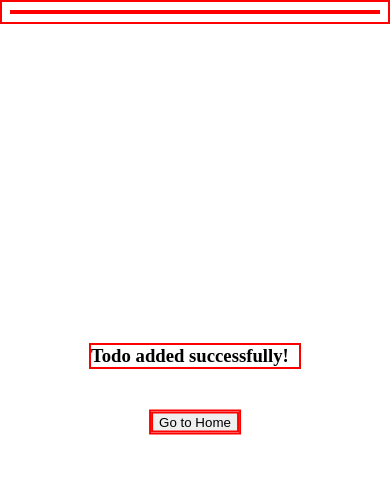
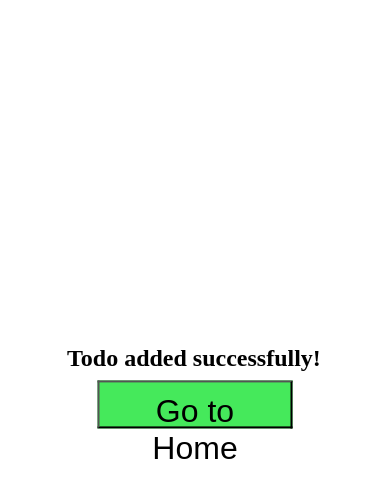
Before and after one commit to warathepj/python-todo, a Flask app: template templates/add.html in a window 390 px wide. Shown: the top 498 px of the page. Run offline with Flask 3, Linux system fonts and the light colour scheme; the template is opened without the code that fills it, so the values that code supplies are empty.

Commit message:
responsive

```diff
--- a/templates/add.html
+++ b/templates/add.html
@@ -1,24 +1,89 @@
+<!-- templates/add.html/ -->
 <!DOCTYPE html>
 <html lang="en">
+
 <head>
     <meta charset="UTF-8">
     <meta name="viewport" content="width=device-width, initial-scale=1.0">
     <title>Document</title>
 </head>
+
 <body>
-    <h3
-        style="
-            width: 13rem;
+    <h2 style="
+            width: 16rem;
+            margin-bottom: 4rem;
             position: absolute; top: 40%; left: 50%;
-            transform: translate(-50%, -50%);">Todo added successfully!
-    </h3>
-<a href="/" style="position: absolute; top: 50%; left: 50%; transform: translate(-50%, -50%);">
-       <button>Go to Home</button>
-   </a>
-   <style>
-    * {
-        border: 2px solid red;
+            transform: translate(-50%, -50%);
+        "
+    >
+        Todo added successfully!
+    </h2>
+    <a
+        href="/"
+
+    >
+        <button>Go to Home</button>
+    </a>
+    <style>
+        /* * {
+            border: 2px solid red;
+        } */
+
+        a {
+            position: absolute;
+            top: 50%;
+            left: 50%;
+            transform: translate(-50%, -50%);
+        }
+
+        button {
+      height: 3rem;
+      padding: .7rem;
+      margin-bottom: 1rem;
+      font-size: 2rem;
+      background-color: #45e95b;
     }
-   </style>
+
+    button:hover {
+      background-color: #8fe49a;
+    }
+
+/*templates/add.html/ if screen width < 378 background-color: green;*/
+@media (max-width: 378px) {
+    /* body {
+      background-color: rgb(152, 219, 152);
+    } */
+
+    a {
+            position: absolute;
+            top: 70%;
+            left: 50%;
+            transform: translate(-50%, -50%);
+        }
+
+        button {
+      height: 3rem;
+      width: 15rem;
+      padding: .7rem;
+      margin-bottom: 1rem;
+      font-size: 2rem;
+      background-color: #45e95b;
+    }
+  }
+
+    @media (min-width: 1024px) {
+    body {
+      background-color: green;
+    }
+
+    a {
+            position: absolute;
+            top: 60%;
+            left: 50%;
+            transform: translate(-50%, -50%);
+        }
+  }
+    </style>
 </body>
+
 </html>
--- a/templates/db.html
+++ b/templates/db.html
@@ -6,9 +6,13 @@
 <!DOCTYPE html>
 <html>
 <head>
+  <meta name="viewport" content="width=device-width, initial-scale=1.0">
   <title>Todo DB</title>
 </head>
 <body>
+  <a href="/" style="margin-left: 5rem; margin-top: 5rem;">Home</a>
+  <pre >
+
   <h1>Todo DB</h1>
   <pre>
     {% for item in data %}
```
Also changed, not shown: templates/edit.html (+41 -9 lines), templates/index.html (+24 -5 lines), todo.db.
